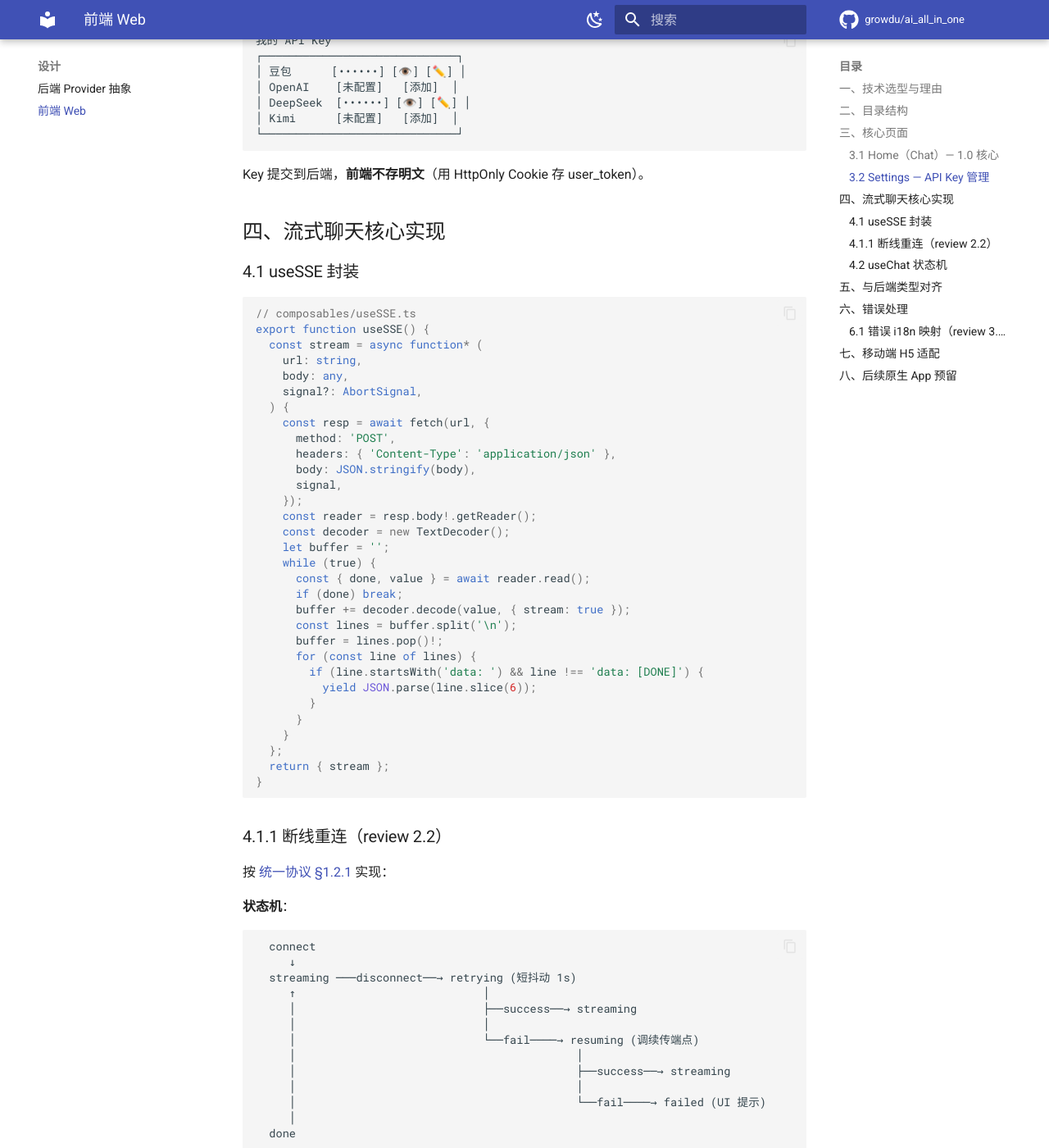
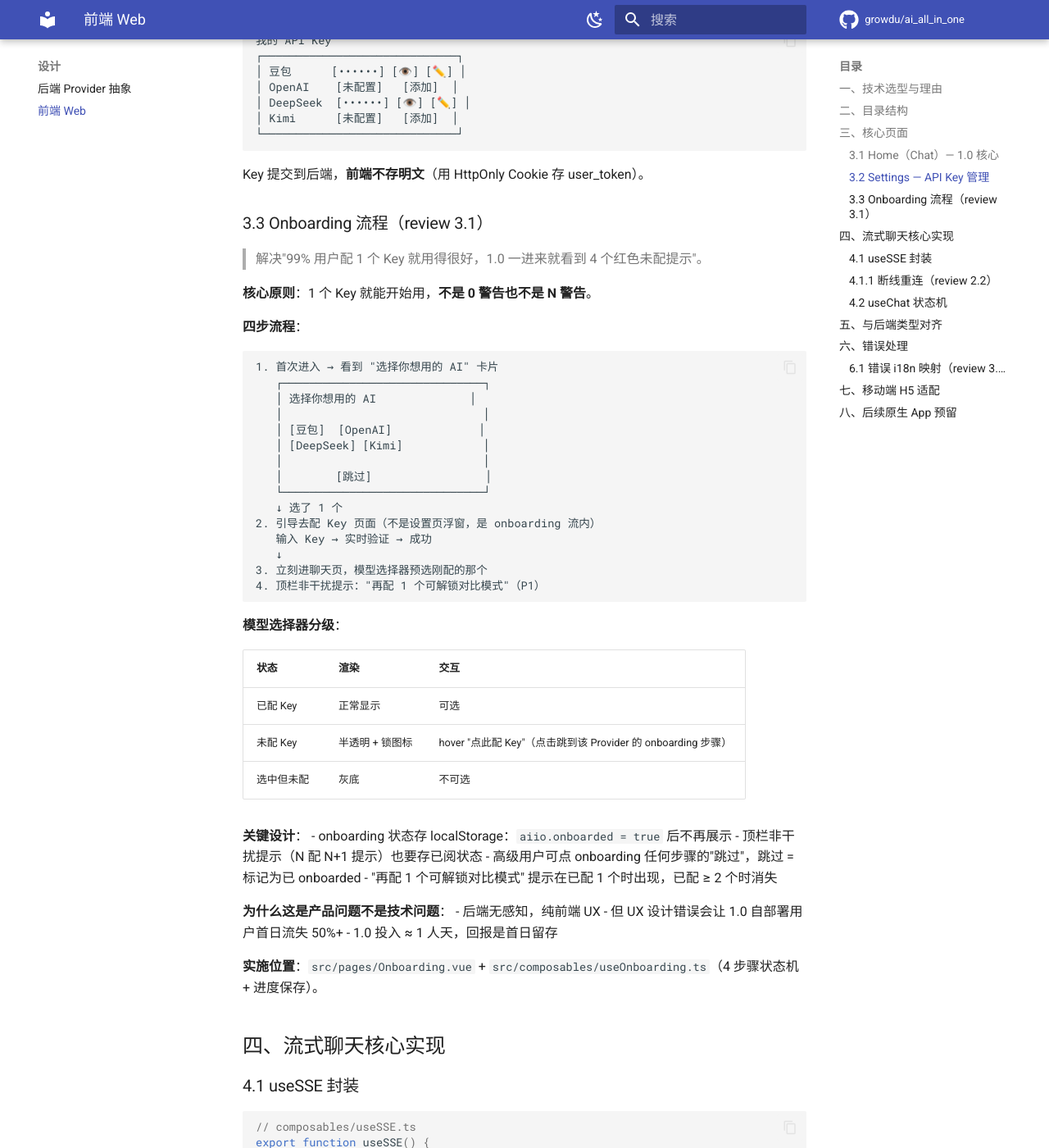
Before and after one commit to growdu/ai_all_in_one, an MkDocs documentation site: the page built from docs/frontend/03-web.md, in a window 1280 px wide and 1400 px high, scrolled down 2441 px. Shown: the whole window at 82% size. Built offline with MkDocs 1.6.1 and Material for MkDocs 9.7.7, drawn with Linux system fonts in a browser that asks for light colours; comment, search, counter and statistics services are not loaded.

Commit message:
docs(architecture+frontend): 渐进式 onboarding 流程（解决 review 3.1）
变更：
- docs/architecture/00-overview.md 非功能需求
  - 加 "首次使用门槛 ≤ 30 秒" 原则

- docs/frontend/03-web.md §3.3 Onboarding 流程
  - 4 步：选服务 → 配 Key → 进聊天 → 提示再配 1 个
  - 模型选择器 3 档状态（已配/未配/选中但未配）
  - 状态存 localStorage aiio.onboarded
  - 高级用户可跳过任意步骤
  - 实施位置：Onboarding.vue + useOnboarding.ts

P0 计划见 .hermes/plans/2026-07-29_1630-design-review-p0.md。

至此 P0 7 条全部落地。

````diff
--- a/docs/frontend/03-web.md
+++ b/docs/frontend/03-web.md
@@ -110,6 +110,53 @@
 ```
 
 Key 提交到后端，**前端不存明文**（用 HttpOnly Cookie 存 user_token）。
+
+### 3.3 Onboarding 流程（review 3.1）
+
+> 解决"99% 用户配 1 个 Key 就用得很好，1.0 一进来就看到 4 个红色未配提示"。
+
+**核心原则**：1 个 Key 就能开始用，**不是 0 警告也不是 N 警告**。
+
+**四步流程**：
+
+```
+1. 首次进入 → 看到 "选择你想用的 AI" 卡片
+   ┌──────────────────────────────┐
+   │ 选择你想用的 AI              │
+   │                              │
+   │ [豆包]  [OpenAI]             │
+   │ [DeepSeek] [Kimi]            │
+   │                              │
+   │        [跳过]                 │
+   └──────────────────────────────┘
+   ↓ 选了 1 个
+2. 引导去配 Key 页面（不是设置页浮窗，是 onboarding 流内）
+   输入 Key → 实时验证 → 成功
+   ↓
+3. 立刻进聊天页，模型选择器预选刚配的那个
+4. 顶栏非干扰提示："再配 1 个可解锁对比模式"（P1）
+```
+
+**模型选择器分级**：
+
+| 状态 | 渲染 | 交互 |
+|------|------|------|
+| 已配 Key | 正常显示 | 可选 |
+| 未配 Key | 半透明 + 锁图标 | hover "点此配 Key"（点击跳到该 Provider 的 onboarding 步骤） |
+| 选中但未配 | 灰底 | 不可选 |
+
+**关键设计**：
+- onboarding 状态存 localStorage：`aiio.onboarded = true` 后不再展示
+- 顶栏非干扰提示（N 配 N+1 提示）也要存已阅状态
+- 高级用户可点 onboarding 任何步骤的"跳过"，跳过 = 标记为已 onboarded
+- "再配 1 个可解锁对比模式" 提示在已配 1 个时出现，已配 ≥ 2 个时消失
+
+**为什么这是产品问题不是技术问题**：
+- 后端无感知，纯前端 UX
+- 但 UX 设计错误会让 1.0 自部署用户首日流失 50%+
+- 1.0 投入 ≈ 1 人天，回报是首日留存
+
+**实施位置**：`src/pages/Onboarding.vue` + `src/composables/useOnboarding.ts`（4 步骤状态机 + 进度保存）。
 
 ## 四、流式聊天核心实现
 
````
Also changed, not shown: docs/architecture/00-overview.md (+1 -0 lines).
